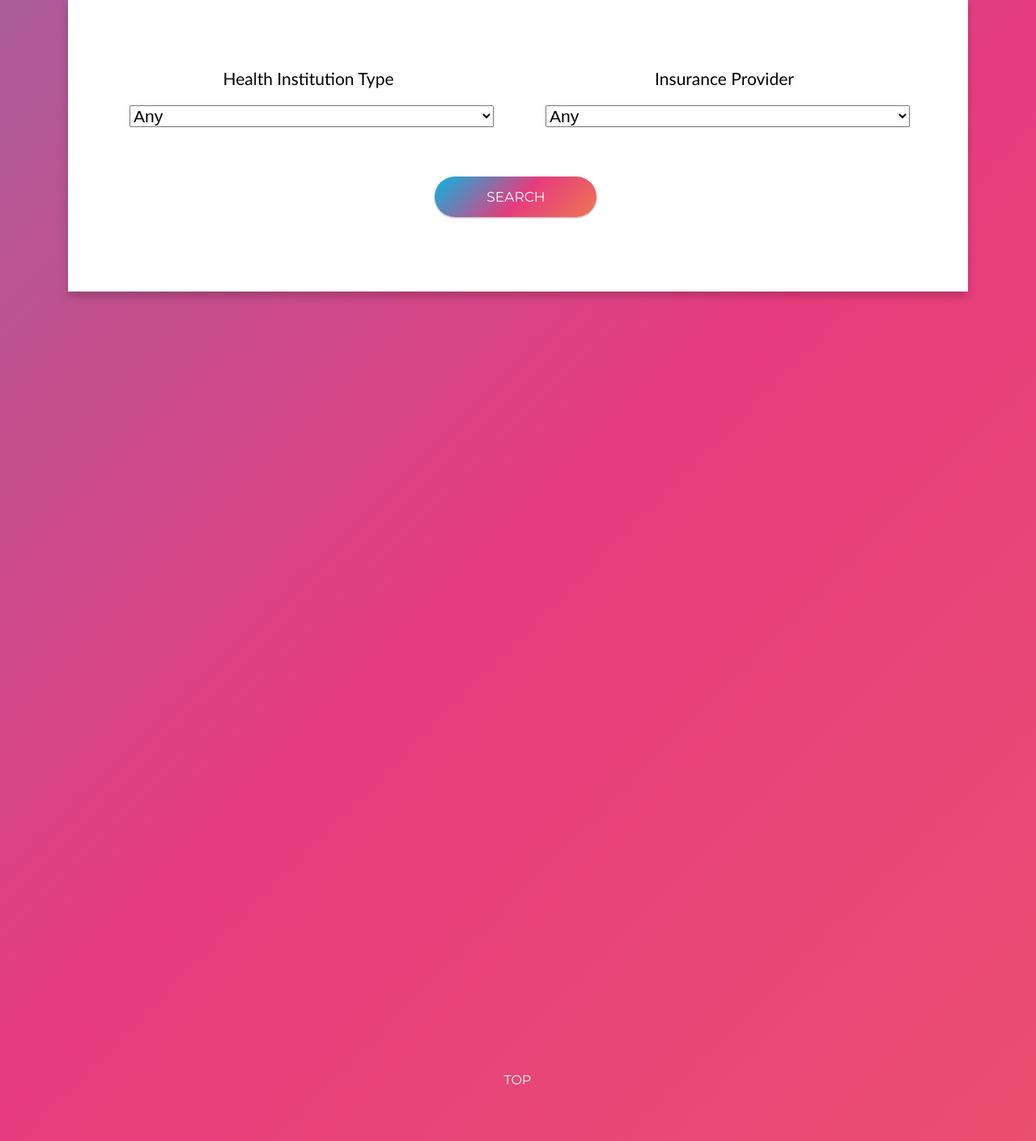
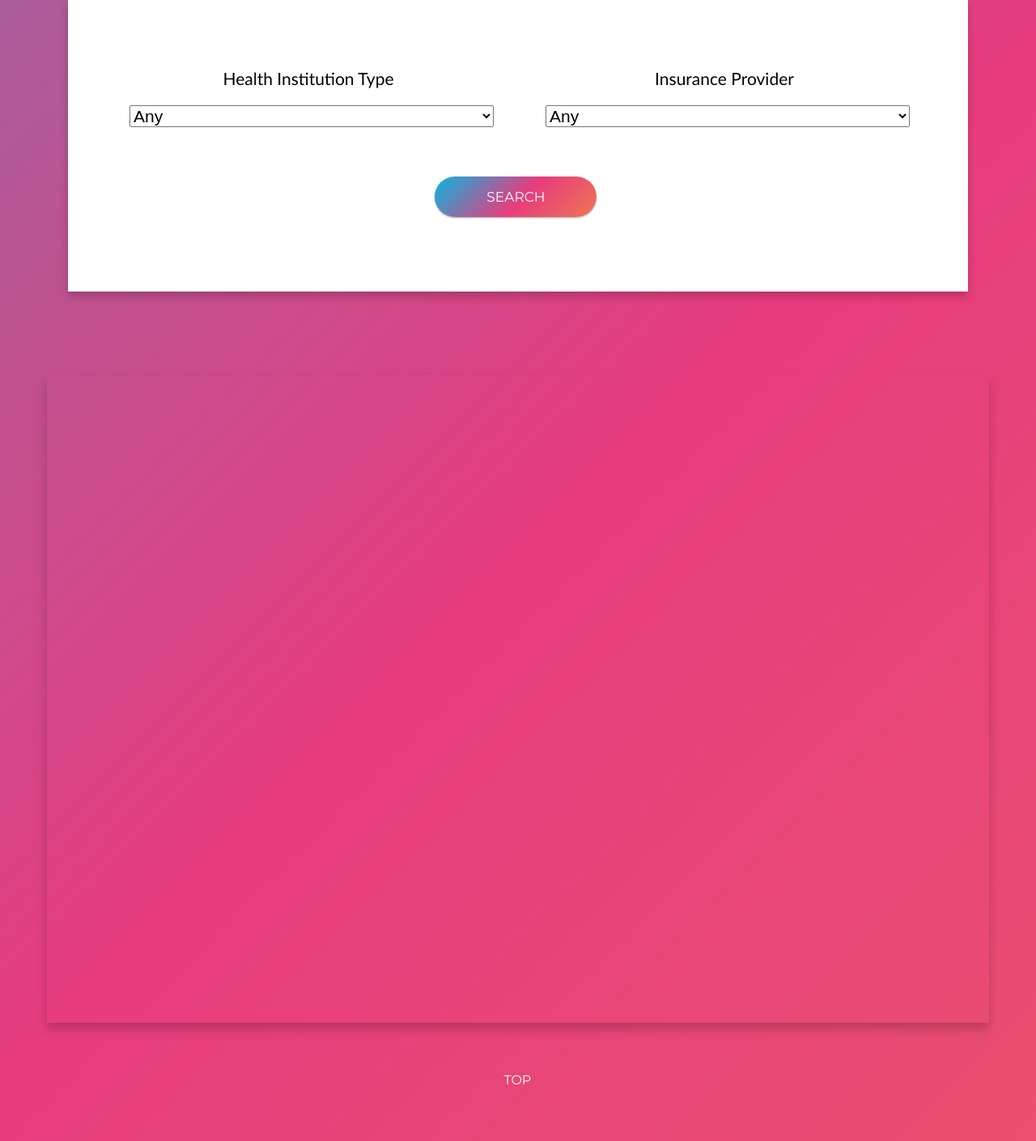
Before and after one commit to jamesjd210/medview, a Flask app: page / in a window 1280 px wide. Shown: the part 519-1928 px from the top of the page at 81% size. Run offline with Flask 2, Linux system fonts and the light colour scheme; some libraries are stand-ins or nearby versions.

Commit message:
Added shadows under map.

```diff
--- a/static/css/styles_homepage.css
+++ b/static/css/styles_homepage.css
@@ -4,7 +4,7 @@
     margin-left: 4.5%;
     margin-bottom: 45px;
     z-index: 1;
-
+    box-shadow: 0 8px 12px 0 rgba(0, 0, 0, 0.2);
 }
 body {
     font-family: 'Trebuchet MS', 'Lucida Sans Unicode', 'Lucida Grande', 'Lucida Sans', Arial, sans-serif, Helvetica, sans-serif;
```
